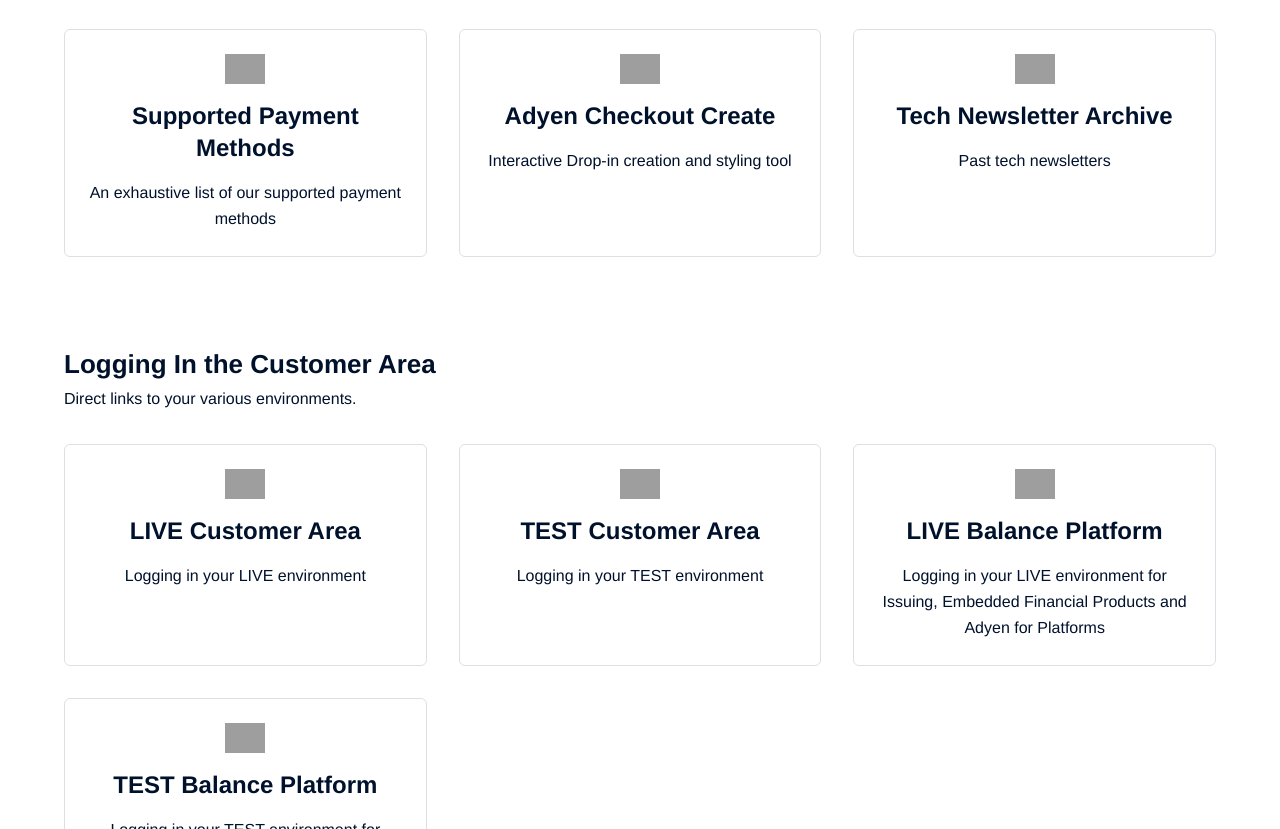
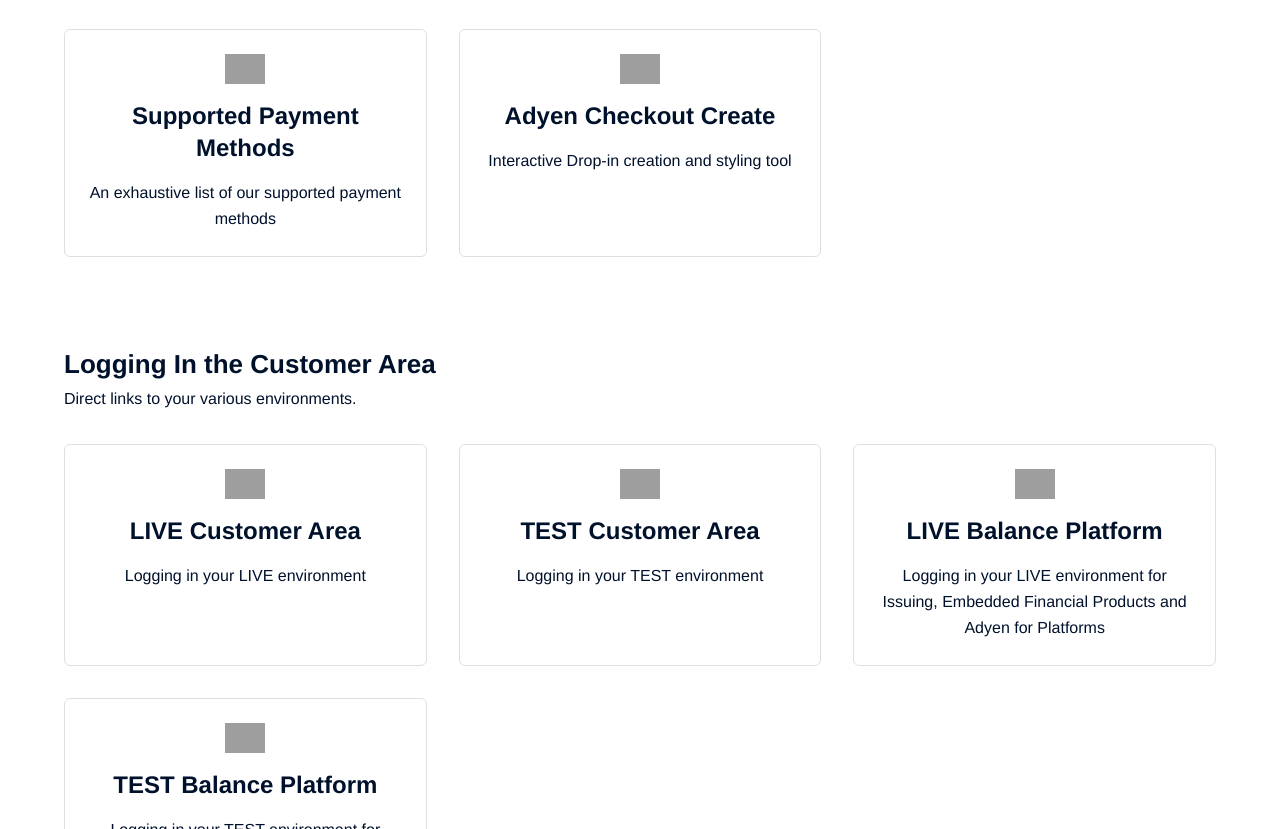
Before and after one commit to adyen-examples/adyen-dev, a website: page index.html in a window 1280 px wide. Shown: the part 2894-3723 px from the top of the page. Drawn offline with nearby package versions, Linux system fonts and the light colour scheme; grey boxes are pictures that could not be loaded.

Commit message:
Update links

```diff
--- a/index.html
+++ b/index.html
@@ -638,7 +638,7 @@
                         </div>
                     </a>
 
-                    <a target="_blank" rel="noopener" href="https://www.adyen.com/newsletter/developers?utm_medium=referral&utm_source=developers.adyen.com" class="card_item" data-track-component-name="card_item" data-track-section-title="diving further" data-track-title="our tech newsletter" data-track-text="monthly updates on new developer resources, new/existing products and events" data-track-action="clicked" data-track-type="card_item">
+                    <a target="_blank" rel="noopener" href="newsletter-archive/index.html" class="card_item" data-track-component-name="card_item" data-track-section-title="diving further" data-track-title="our tech newsletter" data-track-text="monthly updates on new developer resources, new/existing products and events" data-track-action="clicked" data-track-type="card_item">
                         <div class="card_item_top">
                             <div class="content">
                                 <img src="https://docs.adyen.com/user/themes/adyen-docs/assets/icons/news.svg" alt="" class="icon">
@@ -670,18 +670,6 @@
                                 <h4 class="title">Adyen Checkout Create</h4>
                                 <div class="descrp">
                                     <p>Interactive Drop-in creation and styling tool</p>
-                                </div>
-                            </div>
-                        </div>
-                    </a>
-
-                    <a target="_blank" rel="noopener" href="newsletter-archive/index.html" class="card_item" data-track-component-name="card_item" data-track-section-title="diving further" data-track-title="tech newsletter archive" data-track-text="past tech newsletters" data-track-action="clicked" data-track-type="card_item">
-                        <div class="card_item_top">
-                            <div class="content">
-                                <img src="https://docs.adyen.com/user/themes/adyen-docs/assets/icons/news.svg" alt="" class="icon">
-                                <h4 class="title">Tech Newsletter Archive</h4>
-                                <div class="descrp">
-                                    <p>Past tech newsletters</p>
                                 </div>
                             </div>
                         </div>
```
Also changed, not shown: newsletter-archive/2022/03.html (+1 -1 lines), newsletter-archive/index.html (+2 -2 lines).
